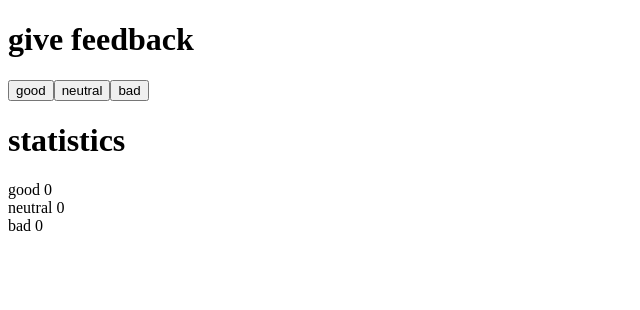
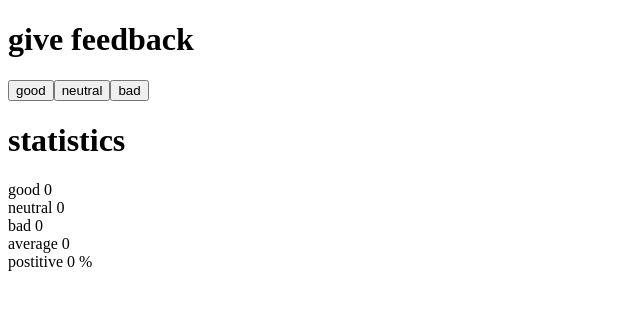
Before and after one commit to Yemyam/full-stack-open, a React (Vite) app in the folder part1/unicafe/: page / in a window 1280 px wide. Shown: the top 310 px of the page, without its empty margins (0-640 px from the left). Built offline with nearby package versions, Linux system fonts and the light colour scheme.

Commit message:
Completed ex 1.7

```diff
--- a/part1/unicafe/src/App.jsx
+++ b/part1/unicafe/src/App.jsx
@@ -1,4 +1,36 @@
 import { useState } from 'react'
+
+const Average = (props) => {
+  let good = props.good
+  let neutral = props.neutral
+  let bad = props.bad
+  let average
+  if ((good + neutral + bad) == 0){
+    average = 0
+  }
+  else {
+    average = (good - bad) / (good + neutral + bad)
+  }
+  return(
+    <div>average {average}</div>
+  )
+}
+
+const Positive = (props) => {
+  let good = props.good
+  let neutral = props.neutral
+  let bad = props.bad
+  let percent
+  if ((good + neutral + bad) == 0){
+    percent = 0
+  }
+  else {
+    percent = (good / (good + neutral + bad)) * 100
+  }
+  return(
+    <div>postitive {percent} %</div>
+  )
+}
 
 const App = () => {
   // save clicks of each button to its own state
@@ -18,6 +50,8 @@ const App = () => {
       <div>good {good}</div>
       <div>neutral {neutral}</div>
       <div>bad {bad}</div>
+      <Average good={good} bad={bad} neutral={neutral}></Average>
+      <Positive good={good} bad={bad} neutral={neutral}></Positive>
     </div>
   )
 }
```
